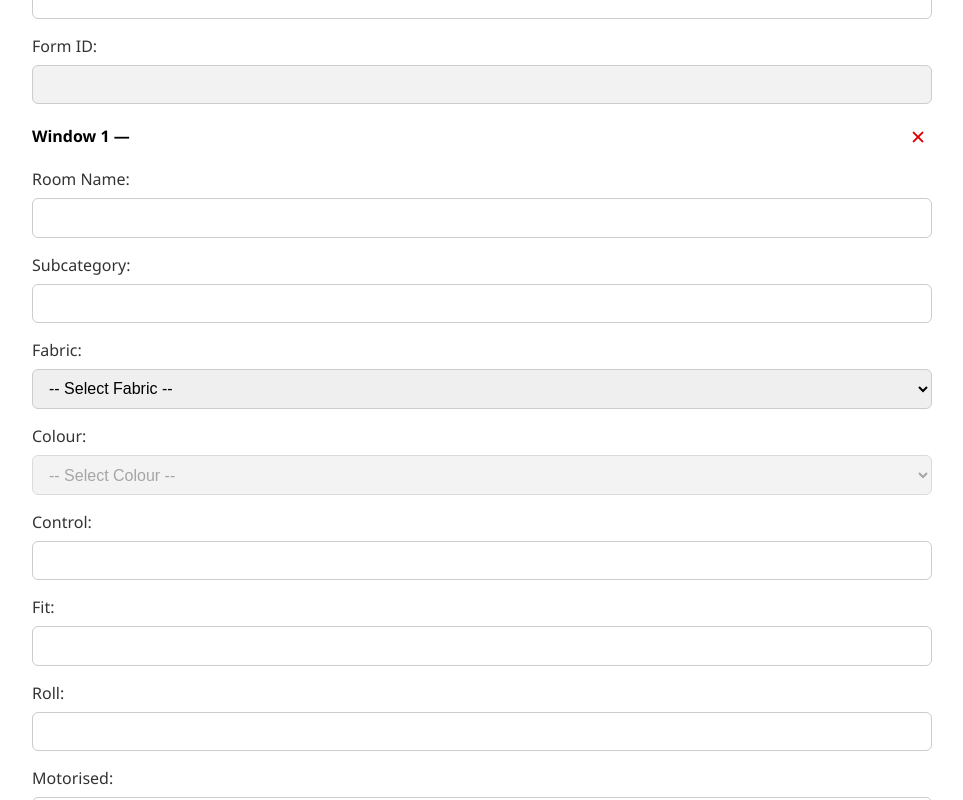
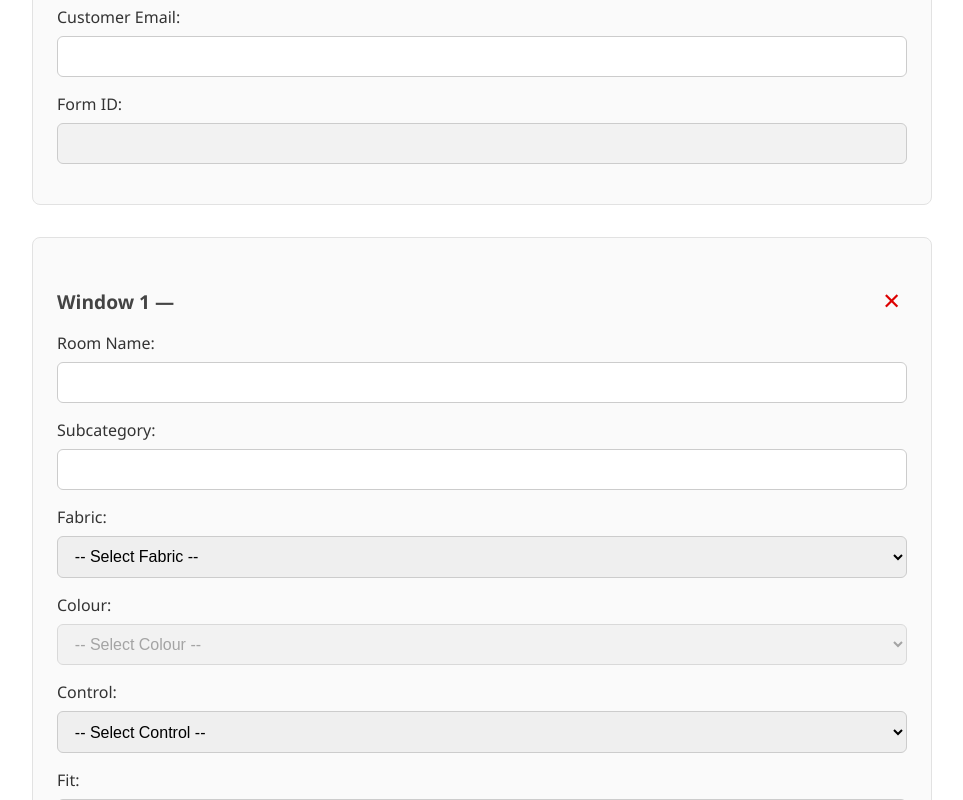
Before and after one commit to DeveshMoolchandani/Blossom-Blinds-App, a Next.js app: page /indoor-blinds in a window 1280 px wide. Shown: the part 600-1400 px from the top of the page, without its empty margins (158-1121 px from the left). Built offline with nearby package versions, Linux system fonts and the light colour scheme.

Commit message:
✅ Updated Indoor Blinds form with full functionality and styling

```diff
--- a/pages/indoor-blinds.js
+++ b/pages/indoor-blinds.js
@@ -4,21 +4,14 @@ import { useRouter } from 'next/router';
 import jsPDF from 'jspdf';
 
 const blankWindow = {
-  roomName: '',
-  subcategory: '',
-  fabric: '',
-  color: '',
-  width: '',
-  height: '',
-  control: '',
-  fit: '',
-  roll: '',
-  motorised: '',
-  bottomFinish: '',
-  baseRail: '',
-  componentColour: '',
-  brackets: '',
-  comments: ''
+ control: ["Left", "Right", "Centre", "Motorised", "Spring", "Wand", "Cord", "Chain", "Other"],
+  fit: ["Face", "Reveal", "Ceiling", "Other"],
+  roll: ["Front", "Back", "Reverse", "Other"],
+  motorised: ["Yes", "No", "Battery", "Hardwired", "Remote", "App Controlled", "Other"],
+  bottomFinish: ["Plain", "Scalloped", "Wave", "Trim", "Rail", "Other"],
+  baseRail: ["White", "Black", "Silver", "Bronze", "Custom", "Other"],
+  componentColour: ["White", "Black", "Ivory", "Grey", "Brown", "Other"],
+  brackets: ["Standard", "Extension", "Double", "Face Fix", "Top Fix", "Other"]
 };
 
 const fabricToColours = {
@@ -153,6 +146,24 @@ export default function IndoorBlindsForm() {
  const handleSubmit = async (e) => {
   e.preventDefault();
 
+  const auPhoneRegex = /^(\+61|0)[2-478]( ?\d){8}$/;
+  if (!auPhoneRegex.test(formData.customerPhone.trim())) {
+    alert("❌ Please enter a valid Australian phone number.");
+    return;
+  }
+
+  const emailRegex = /^[^\s@]+@[^\s@]+\.[^\s@]+$/;
+  if (!emailRegex.test(formData.customerEmail.trim())) {
+    alert("❌ Please enter a valid email address.");
+    return;
+  }
+
+  const postcodeRegex = /\b\d{4}\b/;
+  if (!postcodeRegex.test(formData.customerAddress.trim())) {
+    alert("❌ Address should include a valid 4-digit Australian postcode.");
+    return;
+  }
+
   if (!formData.customerName || !formData.customerPhone || windows.length === 0) {
     alert("Please fill in Customer Name, Phone, and at least one window");
     return;
@@ -203,6 +214,7 @@ export default function IndoorBlindsForm() {
     alert('❌ Network error — submission failed.');
   }
 };
+
   return (
     <form onSubmit={handleSubmit} className={styles.formContainer}>
       <h2 className={styles.formTitle}>Indoor Blinds Form</h2>
@@ -315,6 +327,19 @@ export default function IndoorBlindsForm() {
                 return (
   <div key={field} className={styles.inputGroup}>
     <label>{capitalizeLabel(field)}:</label>
+    {blankWindow[field] ? (
+      <select
+        name={field}
+        value={window[field] || ''}
+        onChange={(e) => handleWindowChange(idx, e)}
+        required
+      >
+        <option value="">-- Select {capitalizeLabel(field)} --</option>
+        {blankWindow[field].map(option => (
+          <option key={option} value={option}>{option}</option>
+        ))}
+      </select>
+    ) : (
       <input
         type="text"
         name={field}
@@ -327,8 +352,10 @@ export default function IndoorBlindsForm() {
             : ''
         }
       />
+    )}
   </div>
 );
+
               })}
 
               {["width", "height"].map(field => (
--- a/styles/Form.module.css
+++ b/styles/Form.module.css
@@ -4,7 +4,7 @@
   padding: 2rem;
   background-color: #fff;
   border-radius: 10px;
-  box-shadow: 0 4px 16px rgba(0,0,0,0.1);
+  box-shadow: 0 4px 16px rgba(0, 0, 0, 0.1);
   font-family: 'Segoe UI', sans-serif;
 }
 
@@ -16,7 +16,7 @@
   color: #333;
 }
 
-.fieldset {
+.windowSection {
   border: 1px solid #e2e2e2;
   padding: 1.5rem;
   margin-bottom: 2rem;
@@ -24,11 +24,16 @@
   background-color: #fafafa;
 }
 
-.legend {
+.windowHeader {
   font-weight: 600;
   font-size: 1.2rem;
   color: #444;
   margin-bottom: 1rem;
+  cursor: pointer;
+  display: flex;
+  justify-content: space-between;
+  align-items: center;
+  flex-wrap: wrap;
 }
 
 .inputGroup {
@@ -46,7 +51,7 @@
 .inputGroup input,
 .inputGroup select,
 .inputGroup textarea {
-  padding: 0.6rem 0.75rem;
+  padding: 0.65rem 0.8rem;
   border: 1px solid #ccc;
   border-radius: 6px;
   font-size: 1rem;
@@ -76,6 +81,20 @@
   color: #0057b7;
 }
 
+/* Responsive Grid */
+.gridTwoCol {
+  display: grid;
+  grid-template-columns: 1fr;
+  gap: 1.5rem;
+}
+
+@media (min-width: 600px) {
+  .gridTwoCol {
+    grid-template-columns: 1fr 1fr;
+  }
+}
+
+/* Buttons */
 .buttonGroup {
   display: flex;
   flex-wrap: wrap;
@@ -87,13 +106,14 @@
 .addBtn,
 .reviewBtn,
 .submitBtn {
-  padding: 0.7rem 1.5rem;
+  padding: 0.75rem 1.5rem;
   border: none;
   border-radius: 6px;
   font-weight: 600;
   cursor: pointer;
   font-size: 1rem;
   transition: background 0.2s ease;
+  min-width: 140px;
 }
 
 .addBtn {
@@ -124,25 +144,26 @@
 }
 
 .deleteBtn {
-  float: right;
-  margin-left: 1rem;
   background: transparent;
   border: none;
   color: #d00;
-  font-size: 1.2rem;
+  font-size: 1.4rem;
   cursor: pointer;
+  margin-left: 1rem;
 }
 
+/* Modal */
 .modal {
   position: fixed;
   top: 0;
   left: 0;
   width: 100%;
   height: 100%;
-  background-color: rgba(0,0,0,0.6);
+  background-color: rgba(0, 0, 0, 0.6);
   display: flex;
   justify-content: center;
   align-items: center;
+  padding: 1rem;
   z-index: 1000;
 }
 
@@ -150,8 +171,32 @@
   background: white;
   padding: 2rem;
   border-radius: 10px;
-  max-width: 700px;
-  width: 90%;
+  width: 100%;
+  max-width: 600px;
   max-height: 80vh;
   overflow-y: auto;
 }
+
+/* Mobile Tweaks */
+@media (max-width: 480px) {
+  .formTitle {
+    font-size: 1.6rem;
+  }
+
+  .modalContent {
+    padding: 1.5rem;
+  }
+
+  .addBtn,
+  .reviewBtn,
+  .submitBtn {
+    font-size: 0.95rem;
+    padding: 0.65rem 1.2rem;
+  }
+
+  .windowHeader {
+    font-size: 1rem;
+    flex-direction: column;
+    align-items: flex-start;
+  }
+}
```
Lines whose indentation alone changed are shown as unchanged.
